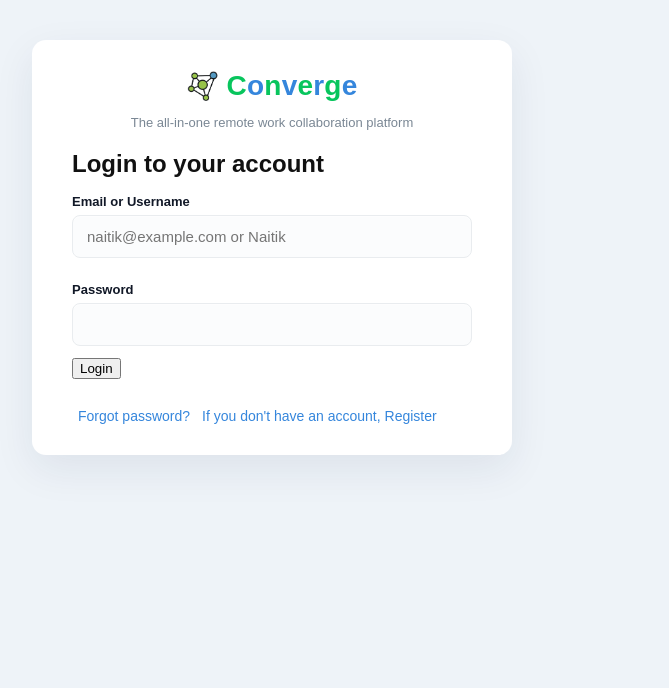
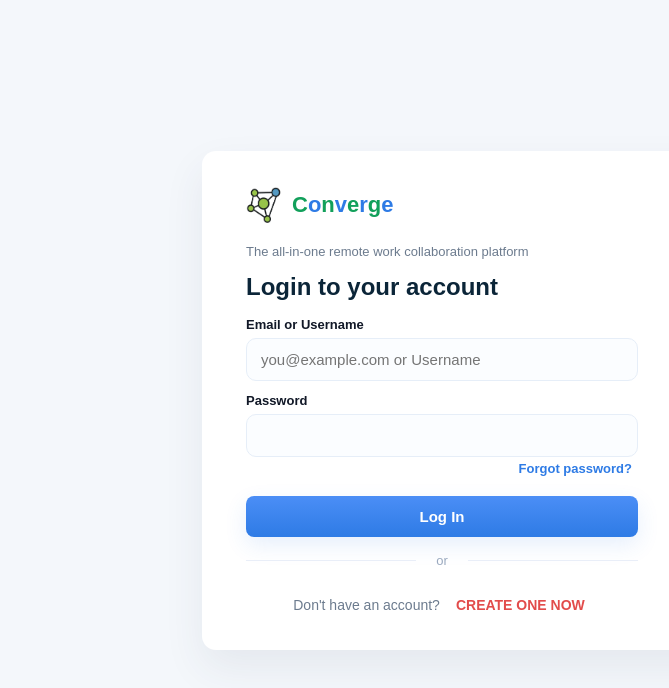
Before and after one commit to Farang998/Converge, a React (Vite) app in the folder frontend/: page /login in a window 1280 px wide. Shown: the top 688 px of the page, without its empty margins (8-677 px from the left). Built offline with nearby package versions, Linux system fonts and the light colour scheme; no server answers.

Commit message:
update login and register page

```diff
--- a/frontend/src/pages/Login.css
+++ b/frontend/src/pages/Login.css
@@ -1,188 +1,307 @@
-/* FULL PAGE CENTERING */
 .loginpage {
   margin: 0;
   font-family: 'Poppins', Arial, sans-serif;
-  background-color: #eef3f8;
+  background-color: #f4f7fb;
   display: flex !important;
   justify-content: center;
   align-items: center;
   min-height: 100vh;
+  padding: 28px;
 }
 
-/* AUTH CARD */
-.container {
-  width: 520px;
+.auth-card {
+  width: 860px;
+  max-width: 96vw;
+  display: grid;
+  grid-template-columns: 1fr 380px;
   background: #ffffff;
-  padding: 46px 48px;
   border-radius: 14px;
-  box-shadow: 0 14px 40px rgba(23, 43, 77, 0.08);
-  text-align: center;
+  box-shadow: 0 18px 40px rgba(45, 65, 85, 0.08);
+  overflow: hidden;
 }
 
-/* Small screens */
-@media (max-width: 420px) {
-  .container { width: 92%; padding: 20px; }
+.left {
+  padding: 36px 44px;
+  color: #0b2538;
+  display: flex;
+  flex-direction: column;
+  justify-content: center;
 }
 
-/* LOGO AREA */
 .logo {
   display: flex;
-  justify-content: center;
   align-items: center;
-  gap: 8px;
-  margin-bottom: 6px;
+  gap: 10px;
+  margin-bottom: 8px;
 }
 
 .logo img {
-  width: 32px;
+  width: 36px;
+  height: 36px;
 }
 
 .brand {
-  font-size: 28px;
+  font-size: 22px;
   font-weight: 800;
-  letter-spacing: 0.2px;
 }
 
-.green { color: #08c55d; }
-.blue { color: #3586dc; }
+.green {
+  color: #12a05b;
+}
+
+.blue {
+  color: #2e7be5;
+}
 
 .subtitle {
+  color: #6c7b8e;
   font-size: 13px;
-  color: #7a8794;
-  margin-bottom: 20px;
+  margin-bottom: 14px;
 }
 
 .form-title {
-  font-size: 22px;
+  font-size: 20px;
   font-weight: 800;
-  margin-bottom: 18px;
-  color: #111;
+  margin-bottom: 12px;
 }
 
-/* FORM */
-form {
-  text-align: left;
+.login-form {
+  width: 100%;
+  max-width: 520px;
 }
 
 label {
+  display: block;
   font-size: 14px;
-  font-weight: 600;
   margin-top: 12px;
   margin-bottom: 6px;
-  display: block;
+  color: #2d4356;
 }
 
-input {
+input[type="text"],
+input[type="password"],
+input[type="email"] {
   width: 100%;
   padding: 12px 14px;
-  border-radius: 8px;
-  border: 1px solid #e9ecef;
+  border-radius: 10px;
+  border: 1px solid #e6eef8;
+  background: #fbfdff;
+  color: #233744;
   font-size: 15px;
-  margin-bottom: 12px;
-  background: #fbfcfd;
-  box-shadow: inset 0 1px 0 rgba(255,255,255,0.6);
+  outline: none;
 }
 
 .primary-btn {
   width: 100%;
-  padding: 14px 16px;
-  background: linear-gradient(180deg,#53c06f,#3ea557);
+  margin-top: 16px;
+  padding: 12px 14px;
+  border-radius: 8px;
+  border: none;
+  background: linear-gradient(180deg, #4b8ef6 0%, #2e7be5 100%);
   color: white;
-  font-size: 16px;
-  font-weight: 800;
-  border: none;
-  border-radius: 10px;
-  margin-top: 12px;
+  font-weight: 700;
+  font-size: 15px;
   cursor: pointer;
-  letter-spacing: 0.6px;
-  text-transform: uppercase;
-  box-shadow: 0 6px 18px rgba(30,140,60,0.12);
+  box-shadow: 0 8px 22px rgba(46, 123, 229, 0.12);
 }
 
-.primary-btn:hover { filter: brightness(0.98); transform: translateY(-1px); }
+.primary-btn:active {
+  transform: translateY(1px);
+}
 
-.google-btn {
-  width: 100%;
-  padding: 12px 14px;
-  background: #ffffff;
-  color: #444;
-  font-size: 15px;
+.divider {
+  display: flex;
+  align-items: center;
+  gap: 12px;
+  margin: 16px 0;
+  color: #9aa9bf;
+  font-size: 13px;
+}
+
+.divider::before,
+.divider::after {
+  content: "";
+  flex: 1;
+  height: 1px;
+  background: #e9eef8;
+}
+
+.divider span {
+  padding: 0 8px;
+  background: transparent;
+}
+
+.google-container {
+  margin-top: 8px;
+  display: flex;
+  justify-content: flex-start;
+}
+
+.google-container > div,
+.google-container > button,
+.google-container > div > div {
+  box-sizing: border-box;
+  width: 100% !important;
+  max-width: 480px;
+  border: 1px solid #e9eef8 !important;
+  border-radius: 8px !important;
+  background: #ffffff !important;
+  box-shadow: 0 8px 20px rgba(12, 28, 48, 0.03) !important;
+}
+
+.google-container .g_id_signin,
+.google-container .g_id_signin *,
+.google-container .g_id_signin > div,
+.google-container .g_id_signin > div > button,
+.google-container .g_id_signin > div > button > div {
+  box-sizing: border-box !important;
+}
+
+.google-container .g_id_signin {
+  width: 100% !important;
+  max-width: 480px;
+  padding: 6px !important;
+}
+
+.google-container .g_id_signin > div {
+  width: 100% !important;
+}
+
+.google-container .g_id_signin > div > button {
+  width: 100% !important;
+  display: flex !important;
+  align-items: center !important;
+  justify-content: flex-start !important;
+  gap: 12px !important;
+  padding: 10px 14px !important;
+  border-radius: 8px !important;
+  background: transparent !important;
+  border: none !important;
+}
+
+.google-container .g_id_signin img {
+  margin-left: 8px !important;
+  margin-right: 6px !important;
+}
+
+.google-container .g_id_signin .g_id_signin_text {
+  flex: 1;
+  text-align: center;
+  color: #33475b;
   font-weight: 600;
-  border: 1px solid #ececec;
-  border-radius: 8px;
-  margin-top: 14px;
-  cursor: pointer;
+}
+
+.google-container .g_id_signin div[role="button"] {
+  box-shadow: none !important;
+}
+
+.msg {
+  margin-top: 12px;
+  font-size: 13px;
+}
+
+.msg.error {
+  color: #d9534f;
+}
+
+.msg.success {
+  color: #28a745;
+}
+
+.register-line {
+  text-align: center;
+  margin-top: 12px;
   display: flex;
   align-items: center;
   justify-content: center;
-  gap: 12px;
+  gap: 10px;
 }
 
-.google-btn img { width: 20px; height: 20px; display: inline-block; }
+.register-text {
+  color: #6c7b8e;
+  font-size: 14px;
+}
 
-.google-btn:hover { background: #fcfcfc; }
-
-/* LINKS */
 .tab {
   background: none;
   border: none;
-  color: #3586dc;
-  font-size: 14px;
-  margin-top: 12px;
+  color: #2e7be5;
   cursor: pointer;
+  font-size: 13px;
 }
 
-.tab:hover {
+.tab.cta {
+  color: #e24c4b;
+  font-weight: 800;
+  font-size: 14px;
+}
+
+.tab.cta-bold {
+  color: #2e7be5;
+  font-weight: 800;
+  font-size: 14px;
+}
+
+.forgot-inline {
+  background: none;
+  border: none;
+  color: #2e7be5;
+  font-weight: 600;
+  cursor: pointer;
+  font-size: 13px;
+  padding: 4px 6px;
+}
+
+.forgot-inline:hover {
   text-decoration: underline;
 }
 
-/* Toast fix */
+.right {
+  padding: 26px;
+  background: linear-gradient(180deg, #f7fbfe, #ffffff);
+  display: flex;
+  flex-direction: column;
+  justify-content: center;
+}
+
+.right .art {
+  width: 100%;
+  height: 100%;
+  border-radius: 10px;
+  background: linear-gradient(180deg, #ffffff, #f4f8fc);
+  box-shadow: inset 0 1px 0 rgba(255, 255, 255, 0.6);
+}
+
+.right .art::before {
+  content: "";
+  display: block;
+  width: 100%;
+  height: 100%;
+  border-radius: 10px;
+  background-image: radial-gradient(circle at 20% 20%, rgba(46, 123, 229, 0.06), transparent 8%),
+                    radial-gradient(circle at 80% 60%, rgba(39, 174, 96, 0.04), transparent 10%);
+}
+
+@media (max-width: 840px) {
+  .auth-card {
+    grid-template-columns: 1fr;
+    padding: 0;
+  }
+
+  .right {
+    order: -1;
+    padding: 18px;
+  }
+
+  .left {
+    padding: 20px;
+  }
+
+  .login-form {
+    max-width: 100%;
+  }
+}
+
 .Toastify__toast {
   z-index: 99999;
 }
-
-.links { display:flex; gap:12px; justify-content:center; margin-top:12px; }
-.links .tab { padding: 6px 8px; }
-
-/* Password row: input + forgot link */
-.password-row { display:flex; flex-direction:column; gap:8px; }
-.password-row > div { display:flex; flex-direction:column; }
-.password-row .forgot-inline { align-self:flex-end; padding:0; margin-top:-6px; }
-.forgot-inline {
-  background: none;
-  border: none;
-  color: #3b6fd6;
-  font-weight: 600;
-  font-size: 13px;
-  cursor: pointer;
-  padding: 6px 8px;
-}
-.forgot-inline:hover { text-decoration: underline; }
-
-/* Divider with lines */
-.divider { display:flex; align-items:center; justify-content:center; color:#888; margin:18px 0; font-size:14px; }
-.divider::before, .divider::after { content:""; flex:1; height:1px; background:#e6e6e6; margin:0 12px; }
-
-.switch-text { text-align:center; margin-top:16px; color:#666; font-size:14px; }
-.switch-text .link { color:#e24c4b; font-weight:700; cursor:pointer; text-transform:uppercase; }
-
-/* Footer small links */
-.footer-links { display:flex; gap:18px; justify-content:center; margin-top:18px; color:#6b7aa8; }
-.footer-links .tab { color:#6b7aa8; font-size:13px; }
-.footer-links .tab:hover { text-decoration: underline; }
-
-/* Register Page - top-left, narrower */
-#authContainer {
-  width: 480px;
-  background: #ffffff;
-  padding: 30px 40px;
-  border-radius: 14px;
-  box-shadow: 0 14px 40px rgba(23, 43, 77, 0.08);
-  text-align: left;
-  margin-top: 40px;
-  margin-left: 40px;
-}
-
-#authContainer .logo { justify-content:center; }
-#authContainer .subtitle { text-align:center; }
-#authContainer .form-title { text-align:left; }
--- a/frontend/src/pages/Login.jsx
+++ b/frontend/src/pages/Login.jsx
@@ -126,9 +126,10 @@ export default function Login() {
     }
   }, [googleLoaded]);
 
-
   return (
-    <div className="container" id="authContainer">
+    <div className="loginpage">
+      <div className="auth-card">
+        <div className="left">
           <div className="logo">
             <img src="logo.png" alt="logo" />
             <span className="brand">
@@ -142,19 +143,23 @@ export default function Login() {
               <span className="blue">e</span>
             </span>
           </div>
+
           <p className="subtitle">The all-in-one remote work collaboration platform</p>
-      <form id="loginForm" onSubmit={handleSubmit}>
+
+          <form id="loginForm" onSubmit={handleSubmit} className="login-form">
             <div className="form-title">Login to your account</div>
+
             <label htmlFor="loginIdentifier">Email or Username</label>
             <input
               type="text"
               id="loginIdentifier"
               name="loginIdentifier"
-          placeholder="naitik@example.com or Naitik"
+              placeholder="you@example.com or Username"
               value={form.loginIdentifier}
               onChange={handleChange}
               required
             />
+
             <label htmlFor="loginPassword">Password</label>
             <input
               type="password"
@@ -164,40 +169,33 @@ export default function Login() {
               onChange={handleChange}
               required
             />
-        <button type="submit">Login</button>
 
-        {}
-        <div
-          id="googleSignInButton"
-          style={{
-            marginTop: '0.75rem',
-            display: 'flex',
-            justifyContent: 'center'
-          }}
-        ></div>
+            <div style={{ display: 'flex', justifyContent: 'flex-end' }}>
+              <button type="button" className="forgot-inline" onClick={() => navigate('/forgot-password')}>Forgot password?</button>
+            </div>
 
-        {error && <div style={{ color: 'red', marginTop: '1rem' }}>{error}</div>}
-        {success && <div style={{ color: 'green', marginTop: '1rem' }}>{success}</div>}
+            <button type="submit" className="primary-btn">Log In</button>
+
+            <div className="divider"><span>or</span></div>
+
+            <div id="googleSignInButton" className="google-container"></div>
+
+            {error && <div className="msg error">{error}</div>}
+            {success && <div className="msg success">{success}</div>}
+
+            <div className="register-line">
+              <span className="register-text">Don't have an account?</span>
+              <button type="button" className="tab cta" onClick={() => navigate('/register')}>CREATE ONE NOW</button>
+            </div>
           </form>
-      {/* Toast container for login notifications */}
+
           <ToastContainer />
-      <button
-        type="button"
-        className="tab"
-        style={{ marginTop: '1rem' }}
-        onClick={() => navigate('/forgot-password')}
-      >
-        Forgot password?
-      </button>
-      <button
-        type="button"
-        className="tab"
-        style={{ marginTop: '1rem' }}
-        onClick={() => navigate('/register')}
-      >
-        If you don't have an account, Register
-      </button>
+        </div>
 
+        <div className="right" aria-hidden="true">
+          <div className="art"></div>
+        </div>
+      </div>
     </div>
   );
 }
--- a/frontend/src/pages/Register.jsx
+++ b/frontend/src/pages/Register.jsx
@@ -1,11 +1,17 @@
-import React, { useState } from 'react';
+import React, { useState, useEffect } from 'react';
 import { useNavigate } from 'react-router-dom';
 import './Login.css';
-import api from '../services/api';
+import { ToastContainer, toast } from 'react-toastify';
+import 'react-toastify/dist/ReactToastify.css';
+import api, { setAuthToken } from '../services/api';
+import { useAuth } from '../contexts/AuthContext';
+
+const GOOGLE_CLIENT_ID = "93962274226-t1ngpdrcblqqiqmvkpji6eq7h0vvhovl.apps.googleusercontent.com";
 
 
 export default function Register() {
   const navigate = useNavigate();
+  const { login } = useAuth();
   const [form, setForm] = useState({
     firstName: '',
     lastName: '',
@@ -18,6 +24,71 @@ export default function Register() {
   const [otpSent, setOtpSent] = useState(false);
   const [error, setError] = useState('');
   const [success, setSuccess] = useState('');
+  const [googleLoaded, setGoogleLoaded] = useState(false);
+
+  useEffect(() => {
+    const script = document.createElement('script');
+    script.src = 'https://accounts.google.com/gsi/client';
+    script.async = true;
+    script.defer = true;
+    script.onload = () => setGoogleLoaded(true);
+    document.body.appendChild(script);
+
+    return () => {
+      try { document.body.removeChild(script); } catch (e) {}
+    };
+  }, []);
+
+  const handleGoogleSignIn = async (response) => {
+    setError('');
+    setSuccess('');
+    try {
+      const resp = await api.post('auth/google-login/', {
+        id_token: response.credential
+      });
+
+      if (resp.data.success && resp.data.token && resp.data.user) {
+        setAuthToken(resp.data.token);
+        login(resp.data.user, resp.data.token);
+        localStorage.setItem('username', resp.data.user.username);
+        if (resp.data.is_new_user) {
+          toast.success(`🎉 ${resp.data.message}`);
+          setSuccess(`Welcome! Your account has been created. Redirecting to dashboard...`);
+        } else {
+          toast.success(resp.data.message);
+          setSuccess(`${resp.data.message} Redirecting...`);
+        }
+        setTimeout(() => navigate('/dashboard'), 1500);
+      } else {
+        const errorMsg = resp.data.error || 'Failed to complete Google login.';
+        setError(errorMsg);
+        toast.error(errorMsg);
+      }
+    } catch (gErr) {
+      const errorMessage = gErr?.response?.data?.error || 'Google authentication failed. Please try again.';
+      setError(errorMessage);
+      toast.error(errorMessage);
+    }
+  };
+
+  useEffect(() => {
+    if (googleLoaded && window.google) {
+      window.google.accounts.id.initialize({
+        client_id: GOOGLE_CLIENT_ID,
+        callback: handleGoogleSignIn,
+      });
+
+      window.google.accounts.id.renderButton(
+        document.getElementById('googleSignInButton'),
+        {
+          theme: 'outline',
+          size: 'large',
+          width: 300,
+          text: 'continue_with'
+        }
+      );
+    }
+  }, [googleLoaded]);
 
   function handleChange(e) {
     setForm({ ...form, [e.target.id]: e.target.value });
@@ -56,7 +127,7 @@ export default function Register() {
         return;
       }
 
-      // Step 2: Send OTP
+      //Send OTP
       try {
         const { data } = await api.post('auth/send-otp/', {
           email: form.email,
@@ -115,7 +186,9 @@ export default function Register() {
   }
 
   return (
-    <div className="container" id="authContainer">
+    <div className="loginpage">
+      <div className="auth-card">
+        <div className="left">
           <div className="logo">
             <img src="/logo.png" alt="logo" />
             <span className="brand">
@@ -129,39 +202,58 @@ export default function Register() {
               <span className="blue">e</span>
             </span>
           </div>
+
           <p className="subtitle">The all-in-one remote work collaboration platform</p>
-      <form id="registerForm" onSubmit={handleSubmit}>
+
+          <form id="registerForm" onSubmit={handleSubmit} className="login-form">
             <div className="form-title">Create your account</div>
-        <label>First Name</label>
+
+            <label htmlFor="firstName">First Name</label>
             <input type="text" id="firstName" value={form.firstName} onChange={handleChange} required disabled={otpSent} />
-        <label>Last Name</label>
+
+            <label htmlFor="lastName">Last Name</label>
             <input type="text" id="lastName" value={form.lastName} onChange={handleChange} required disabled={otpSent} />
-        <label>Username</label>
+
+            <label htmlFor="username">Username</label>
             <input type="text" id="username" value={form.username} onChange={handleChange} required disabled={otpSent} />
-        <label>Email</label>
+
+            <label htmlFor="email">Email</label>
             <input type="email" id="email" value={form.email} onChange={handleChange} required disabled={otpSent} />
-        <label>Password</label>
+
+            <label htmlFor="password">Password</label>
             <input type="password" id="password" value={form.password} onChange={handleChange} required disabled={otpSent} />
-        <label>Confirm Password</label>
+
+            <label htmlFor="confirmPassword">Confirm Password</label>
             <input type="password" id="confirmPassword" value={form.confirmPassword} onChange={handleChange} required disabled={otpSent} />
+
             {otpSent && (
               <>
-            <label>Enter OTP</label>
-            <input type="text" value={otp} onChange={(e) => setOtp(e.target.value)} required />
+                <label htmlFor="otp">Enter OTP</label>
+                <input id="otp" type="text" value={otp} onChange={(e) => setOtp(e.target.value)} required />
               </>
             )}
-        <button type="submit">{otpSent ? 'Verify OTP & Register' : 'Send OTP'}</button>
-        {error && <div style={{ color: 'red', marginTop: '1rem' }}>{error}</div>}
-        {success && <div style={{ color: 'green', marginTop: '1rem' }}>{success}</div>}
+
+            <button type="submit" className="primary-btn">{otpSent ? 'Verify & Register' : 'Send OTP'}</button>
+
+            <div className="divider"><span>or</span></div>
+            <div id="googleSignInButton" className="google-container"></div>
+
+            {error && <div className="msg error">{error}</div>}
+            {success && <div className="msg success">{success}</div>}
+
+            <div className="register-line">
+              <span className="register-text">Already have an account?</span>
+              <button type="button" className="tab cta-bold" onClick={() => navigate('/login')}>LOGIN</button>
+            </div>
           </form>
-      <button
-        type="button"
-        className="tab"
-        style={{ marginTop: '1rem' }}
-        onClick={() => navigate('/login')}
-      >
-        If you already have an account, Login
-      </button>
+
+          <ToastContainer />
+        </div>
+
+        <div className="right" aria-hidden="true">
+          <div className="art"></div>
+        </div>
+      </div>
     </div>
   );
 }
```
Lines whose indentation alone changed are shown as unchanged.
